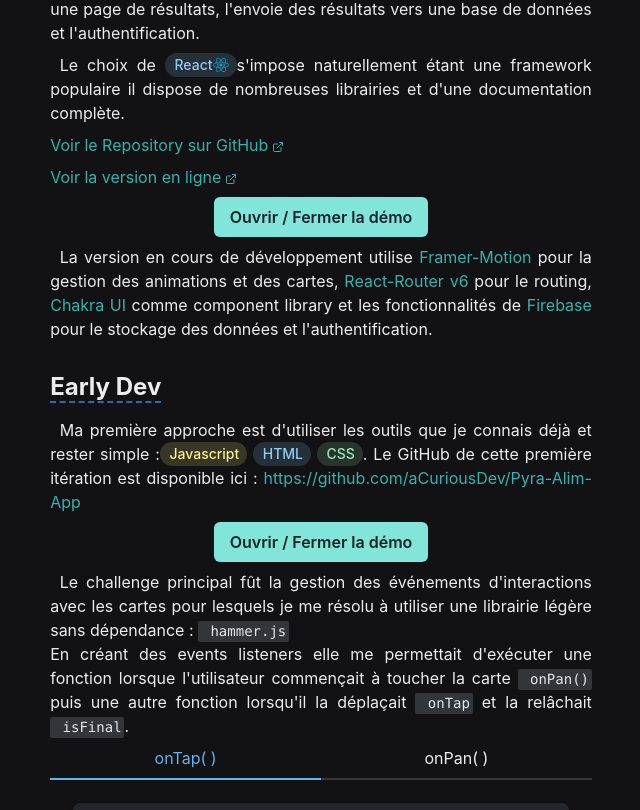
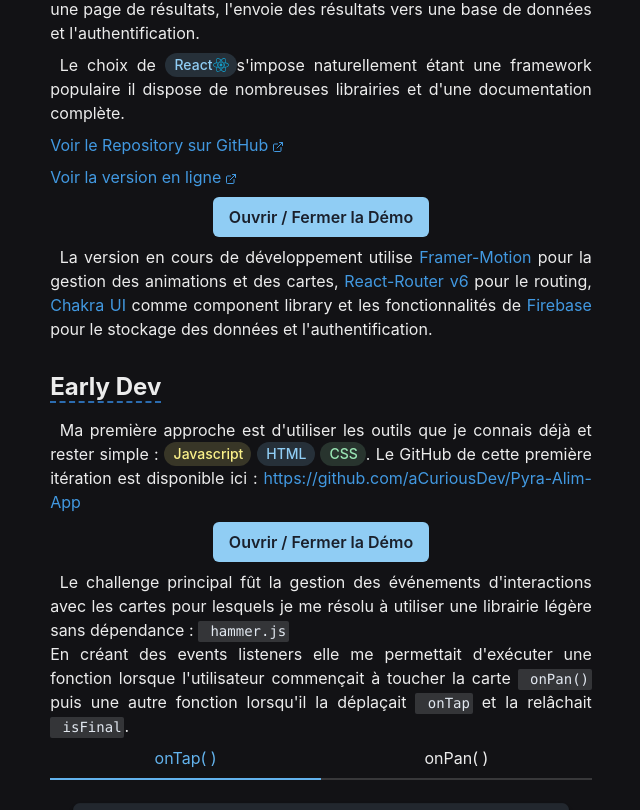
Before and after one commit to aCuriousDev/QB-Portfolio, a React (Vite) app: page /works/Pyralim in a window 1280 px wide. Shown: the part 1330-2140 px from the top of the page, without its empty margins (319-959 px from the left). Built offline with nearby package versions, Linux system fonts and the light colour scheme.

Commit message:
tweak color theme

```diff
--- a/src/components/CollapseElement.jsx
+++ b/src/components/CollapseElement.jsx
@@ -6,7 +6,7 @@
   return (
     <>
       <Center my={2}>
-        <Button colorScheme="teal" onClick={onToggle}>
+        <Button colorScheme="blue" onClick={onToggle}>
           {btnText}
         </Button>
       </Center>
--- a/src/pages/works/Pyralim.jsx
+++ b/src/pages/works/Pyralim.jsx
@@ -195,7 +195,7 @@
             <ExternalLinkIcon mx={1} boxSize={3} />
           </Link>
         </Stack>
-        <CollapseElement btnText={"Ouvrir / Fermer la démo"}>
+        <CollapseElement btnText={"Ouvrir / Fermer la Démo"}>
           <AspectRatio ratio={16 / 9} minH={750} mb={2}>
             <iframe
               src="https://pyra-alim.netlify.app/"
@@ -238,7 +238,7 @@
         </Heading>
         <Text variant={"section-paragraph"} mb={2}>
           Ma première approche est d&apos;utiliser les outils que je connais
-          déjà et rester simple :
+          déjà et rester simple :{" "}
           <Tag size="md" colorScheme="yellow" borderRadius="full" pl={0}>
             Javascript
           </Tag>{" "}
@@ -253,7 +253,7 @@
             https://github.com/aCuriousDev/Pyra-Alim-App
           </Link>
         </Text>
-        <CollapseElement btnText={"Ouvrir / Fermer la démo"}>
+        <CollapseElement btnText={"Ouvrir / Fermer la Démo"}>
           <AspectRatio ratio={16 / 9} minH={600} mb={1}>
             <iframe
               src="https://acuriousdev.github.io/Pyra-Alim-App/"
@@ -320,6 +320,7 @@
           j&apos; pu créer deux premiers prototypes interactifs sous Figma,
           disponibles ci-dessous :
         </Text>
+        <CollapseElement btnText={"Voir / Cacher les Prototypes "}>
           <Tabs
             variant="solid-rounded"
             colorScheme="twitter"
@@ -376,6 +377,7 @@
               </TabPanel>
             </TabPanels>
           </Tabs>
+        </CollapseElement>
         <Text variant={"section-paragraph"}>
           En plus des prototypes, je réalise une Flowchart de l&apos;application
           ainsi que quelques concepts d&apos;éléments UI :
--- a/src/theme/theme.js
+++ b/src/theme/theme.js
@@ -33,7 +33,7 @@
   },
   Link: {
     baseStyle: (props) => ({
-      color: mode("blue.500", "teal.400")(props),
+      color: mode("blue.500", "blue.400")(props),
       textUnderlineOffset: 3,
     }),
   },
```
Lines whose indentation alone changed are shown as unchanged.
